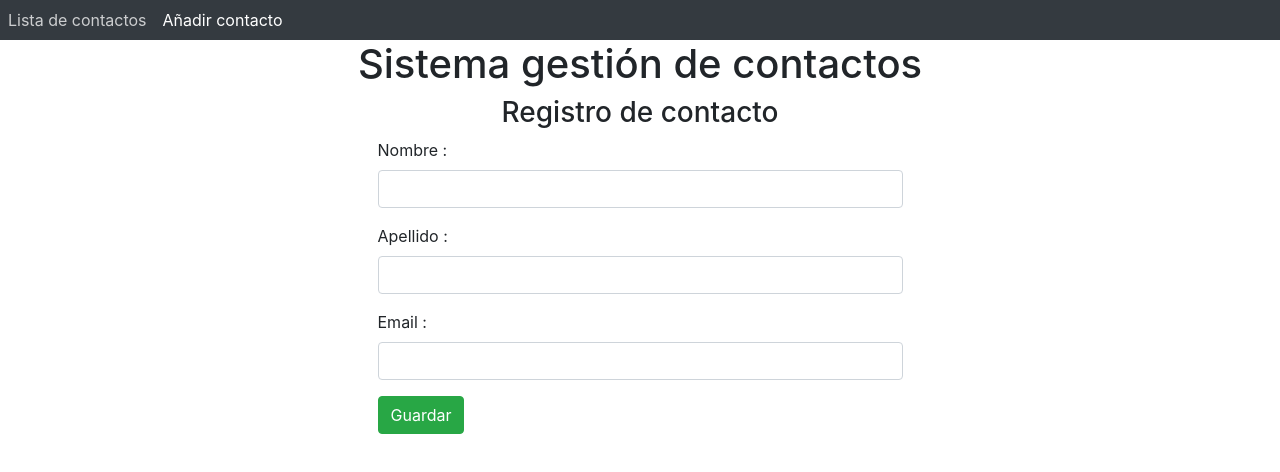
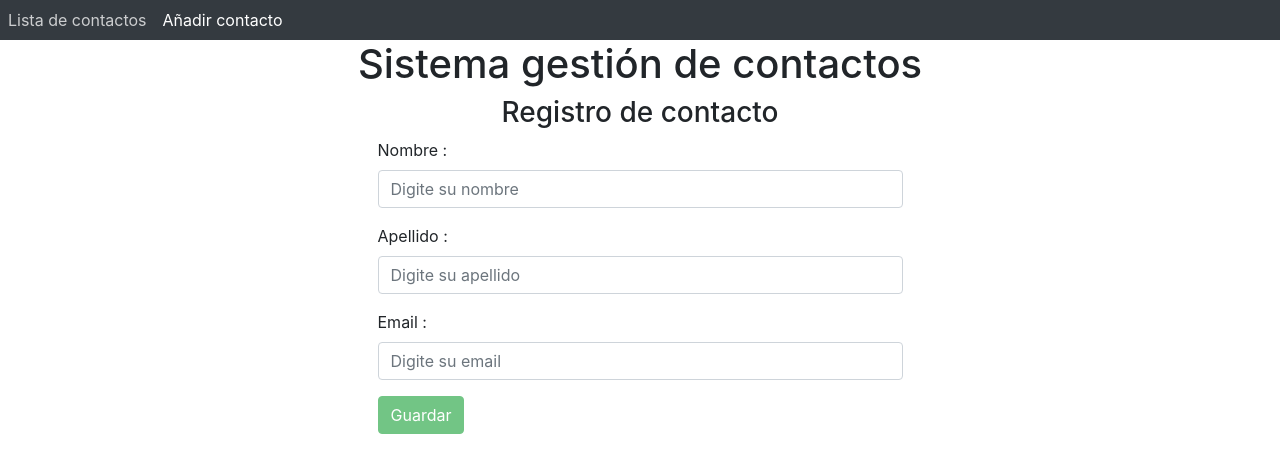
Before and after one commit to EEP-202324/daw_proyecto_angular_servidor-AliciaLilianaEEP, an Angular app in the folder gestion-contactos-frontend/: page /registrar-contacto in a window 1280 px wide. Shown: the top 472 px of the page. Built offline with nearby package versions, Linux system fonts and the light colour scheme.

Commit message:
Creo alertas para formato añadir Contactos
Creo alertas para que cuando no se cumplan los formatos de minlength, maxlength, o que el email esté incorrecto entonces no se habilite el botón de guardar

```diff
--- a/gestion-contactos-frontend/src/app/registrar-contacto/registrar-contacto.component.html
+++ b/gestion-contactos-frontend/src/app/registrar-contacto/registrar-contacto.component.html
@@ -1,6 +1,6 @@
 <div class="col-md-6 offset-md-3">
   <h3 class="text-center">Registro de contacto</h3>
-  <form (ngSubmit)="onSubmit()">
+  <form (ngSubmit)="onSubmit()" #contactoForm = "ngForm">
     <div class="form-group">
       <label>Nombre : </label>
       <input type="text"
@@ -8,7 +8,23 @@
       id = "nombre"
       [(ngModel)] = "contacto.nombre"
       name="nombre"
+      required
+      minlength="4"
+      maxlength="10"
+      placeholder="Digite su nombre "
+      #nombre = "ngModel"
       >
+      <div class="alert alert-danger" *ngIf="nombre.invalid && (nombre.dirty || nombre.touched)">
+        <div *ngIf="nombre.errors.required">
+          Digite su nombre por favor
+        </div>
+        <div *ngIf="nombre.errors.minlength">
+          El nombre tiene que contener como mínimo 4 caracteres
+        </div>
+        <div *ngIf="nombre.errors.maxlength">
+          El nombre tiene que contener como máximo 10 caracteres
+        </div>
+      </div>
     </div>
 
     <div class="form-group">
@@ -18,7 +34,23 @@
       id = "apellido"
       [(ngModel)] = "contacto.apellido"
       name = "apellido"
+      required
+      minlength="4"
+      maxlength="10"
+      placeholder="Digite su apellido "
+      #apellido = "ngModel"
       >
+      <div class="alert alert-danger" *ngIf="apellido.invalid && (apellido.dirty || apellido.touched)">
+        <div *ngIf="apellido.errors.required">
+          Digite su apellido por favor
+        </div>
+        <div *ngIf="apellido.errors.minlength">
+          El apellido tiene que contener como mínimo 4 caracteres
+        </div>
+        <div *ngIf="apellido.errors.maxlength">
+          El apellido tiene que contener como máximo 10 caracteres
+        </div>
+      </div>
     </div>
 
     <div class="form-group">
@@ -28,8 +60,21 @@
       id = "email"
       [(ngModel)] = "contacto.email"
       name = "email"
+      pattern="[a-zA-Z0-9_]+([.][a-zA-Z0-9_]+)*@[a-zA-Z0-9_]+([.][a-zA-Z0-9_]+)*[.][a-zA-Z]{1,5}"
+      required
+      placeholder="Digite su email "
+      #email = "ngModel"
       >
+      <div class="alert alert-danger" *ngIf="email.invalid && (email.dirty || email.touched)">
+        <div *ngIf="email.errors.required">
+          Digite su email por favor
+        </div>
+        <div *ngIf="email.errors.pattern">
+          Por favor revisa el formato del email
+        </div>
+      </div>
     </div>
-    <button class="btn btn-success">Guardar</button>
+
+    <button class="btn btn-success" [disabled]= "!contactoForm.form.valid">Guardar</button>
   </form>
 </div>
--- a/gestion-contactos-frontend/tsconfig.json
+++ b/gestion-contactos-frontend/tsconfig.json
@@ -4,7 +4,7 @@
   "compilerOptions": {
     "outDir": "./dist/out-tsc",
     "forceConsistentCasingInFileNames": true,
-    "strict": true,
+    "strict": false,
     "noImplicitOverride": true,
     "noPropertyAccessFromIndexSignature": true,
     "noImplicitReturns": true,
@@ -29,6 +29,6 @@
     "enableI18nLegacyMessageIdFormat": false,
     "strictInjectionParameters": true,
     "strictInputAccessModifiers": true,
-    "strictTemplates": true
+    "strictTemplates": false
   }
 }
```
